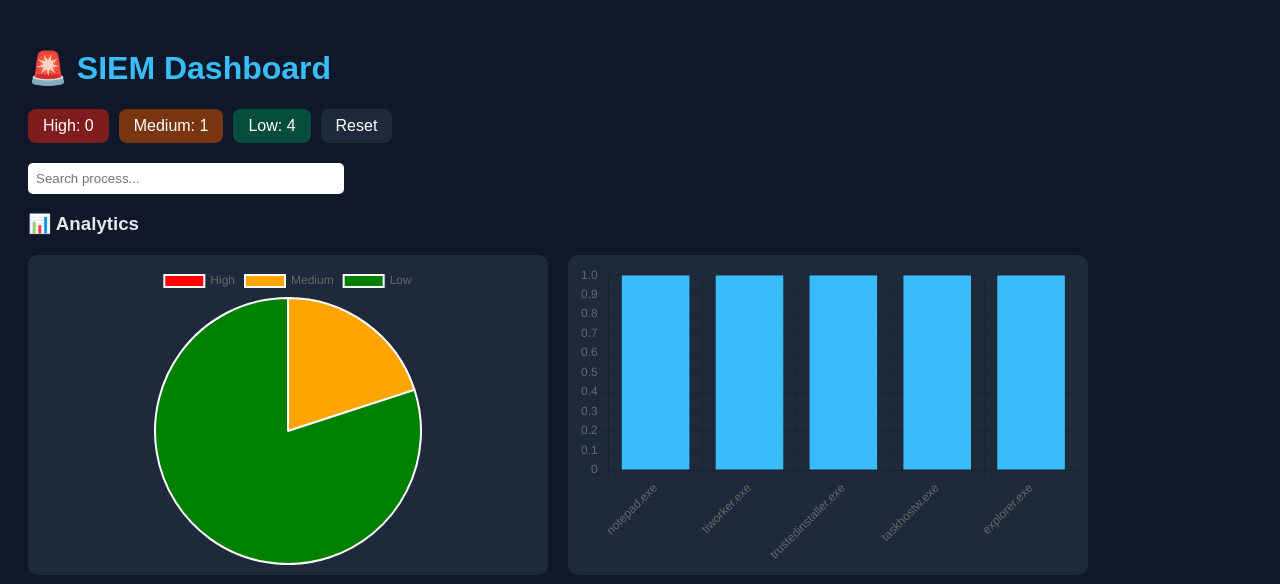
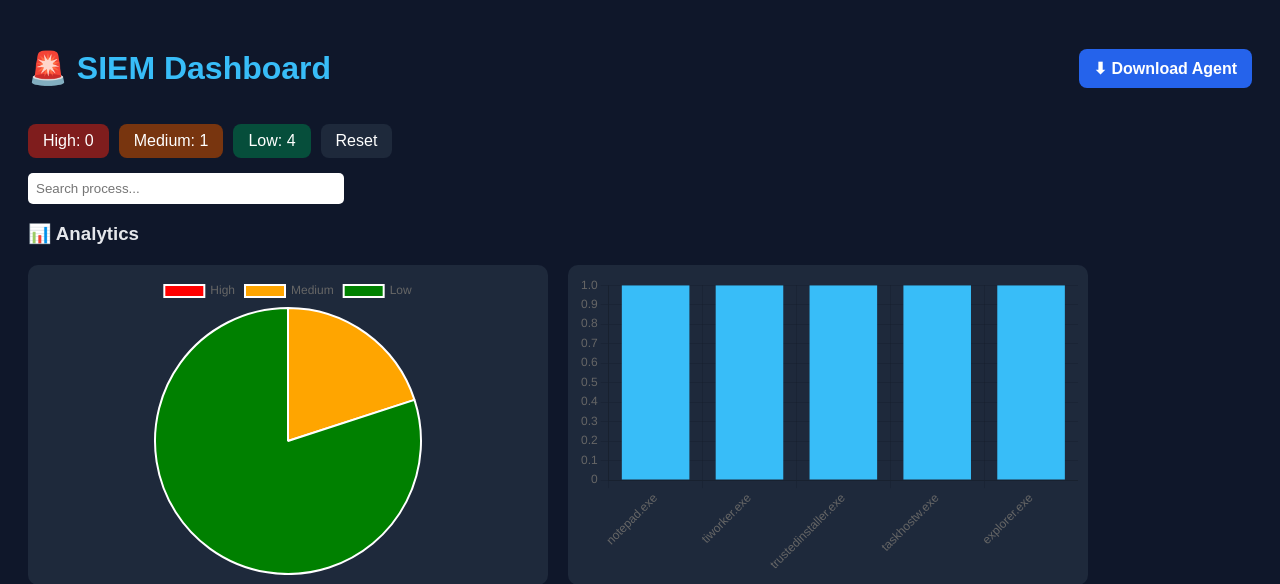
Before and after one commit to SridharMuralitharan4/siem-lite, a Flask app: page / in a window 1280 px wide. Shown: the top 584 px of the page. Run offline with Flask 3, Linux system fonts and the light colour scheme.

Commit message:
Update UI + add download button

```diff
--- a/templates/index.html
+++ b/templates/index.html
@@ -16,10 +16,25 @@
             color: #38bdf8;
         }
 
+        .top-bar {
+            display: flex;
+            justify-content: space-between;
+            align-items: center;
+        }
+
+        .download-btn {
+            background: #2563eb;
+            padding: 10px 15px;
+            border-radius: 8px;
+            text-decoration: none;
+            color: white;
+            font-weight: bold;
+        }
+
         .stats {
             display: flex;
             gap: 10px;
-            margin-bottom: 20px;
+            margin-top: 15px;
         }
 
         .stat {
@@ -39,6 +54,7 @@
             width: 300px;
             border-radius: 5px;
             border: none;
+            margin-top: 15px;
         }
 
         .charts {
@@ -78,7 +94,15 @@
 
 <body>
 
-<h1>🚨 SIEM Dashboard</h1>
+<div class="top-bar">
+    <h1>🚨 SIEM Dashboard</h1>
+
+    <!-- 🔥 DOWNLOAD BUTTON -->
+    <a href="https://github.com/SridharMuralitharan4/siem-lite/blob/main/sender.py"
+       class="download-btn" target="_blank">
+       ⬇ Download Agent
+    </a>
+</div>
 
 <div class="stats">
     <a href="/?level=HIGH" class="stat high">High: {{ high }}</a>
@@ -129,9 +153,7 @@
                 backgroundColor: ["red", "orange", "green"]
             }]
         },
-        options: {
-            maintainAspectRatio: false
-        }
+        options: { maintainAspectRatio: false }
     });
 
     new Chart(document.getElementById("processChart"), {
```
